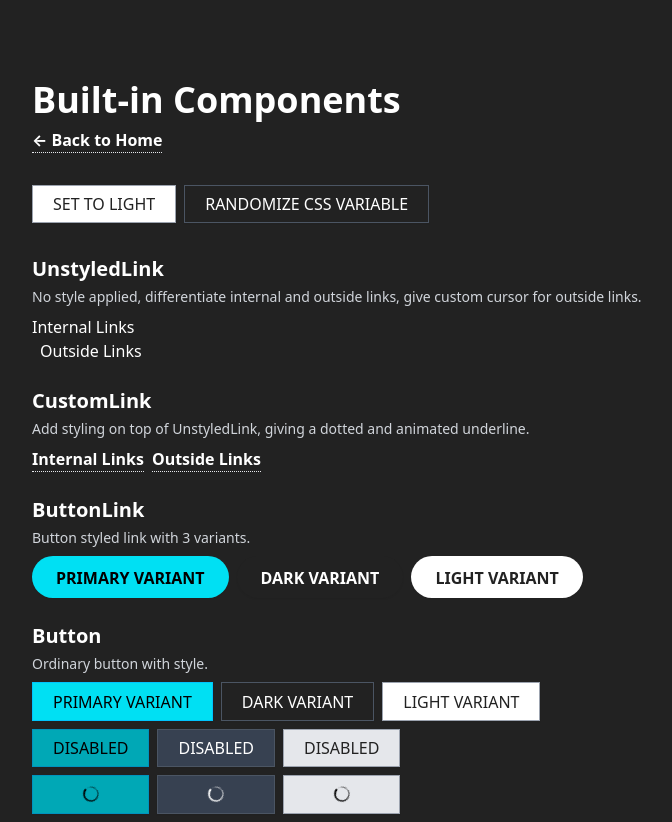
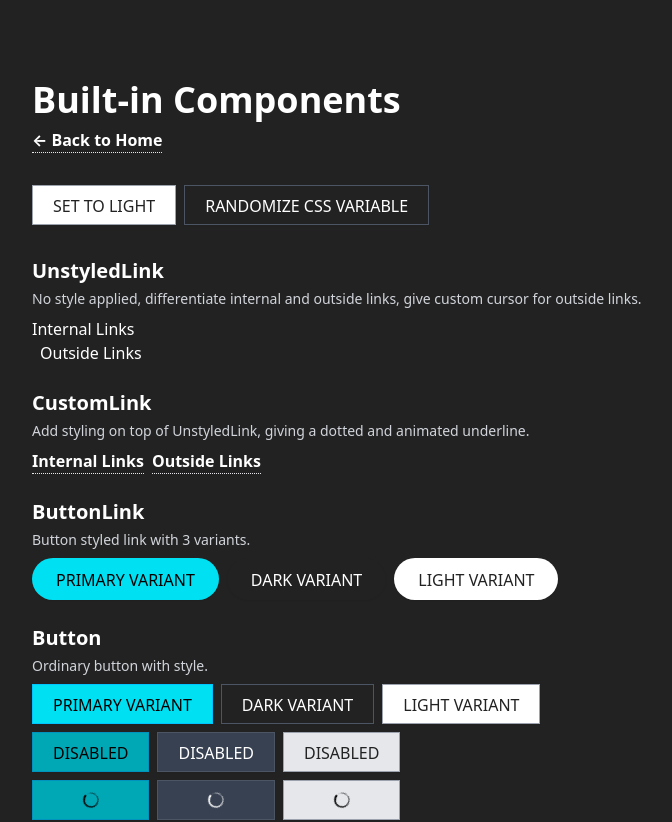
Before and after one commit to azvast/nextjs-tailwindcss-yntm, a Next.js app: page /components in a window 1280 px wide. Shown: the top 822 px of the page, without its empty margins (58-730 px from the left). Built offline with nearby package versions, Linux system fonts and the light colour scheme; a web font is replaced by a local one.

Commit message:
Fix padding

```diff
--- a/src/components/links/ButtonLink.tsx
+++ b/src/components/links/ButtonLink.tsx
@@ -23,7 +23,7 @@ export default function ButtonLink({
     <UnstyledLink
       {...rest}
       className={clsx(
-        'pt-2.5 pb-2 px-6 inline-block rounded-full font-bold hover:text-pink-600 uppercase shadow-sm',
+        'pt-2.5 pb-2 px-6 inline-block rounded-full font-light hover:text-pink-600 uppercase shadow-sm',
         {
           'bg-dark text-white': variant === 'dark',
           'bg-white text-dark hover:bg-gray-200 hover:text-dark focus-visible:text-dark border-gray-400':
--- a/src/pages/index.tsx
+++ b/src/pages/index.tsx
@@ -117,7 +117,7 @@ export default function HomePage() {
           <div className='flex justify-center mt-28 mb-36'>
             <div>
               <h3 className='mb-2'>Bidding History</h3>
-              <table className='text-left'>
+              <table className='font-light text-left'>
                 <thead className='text-lg border-b'>
                   <tr>
                     <th className='w-48'>Price</th>
--- a/tailwind.config.js
+++ b/tailwind.config.js
@@ -50,7 +50,7 @@ module.exports = {
         '-10': '-10'
       },
       padding: {
-        '1.8': '0.4rem'
+        '1.8': '0.5rem'
       }
     }
   },
```
